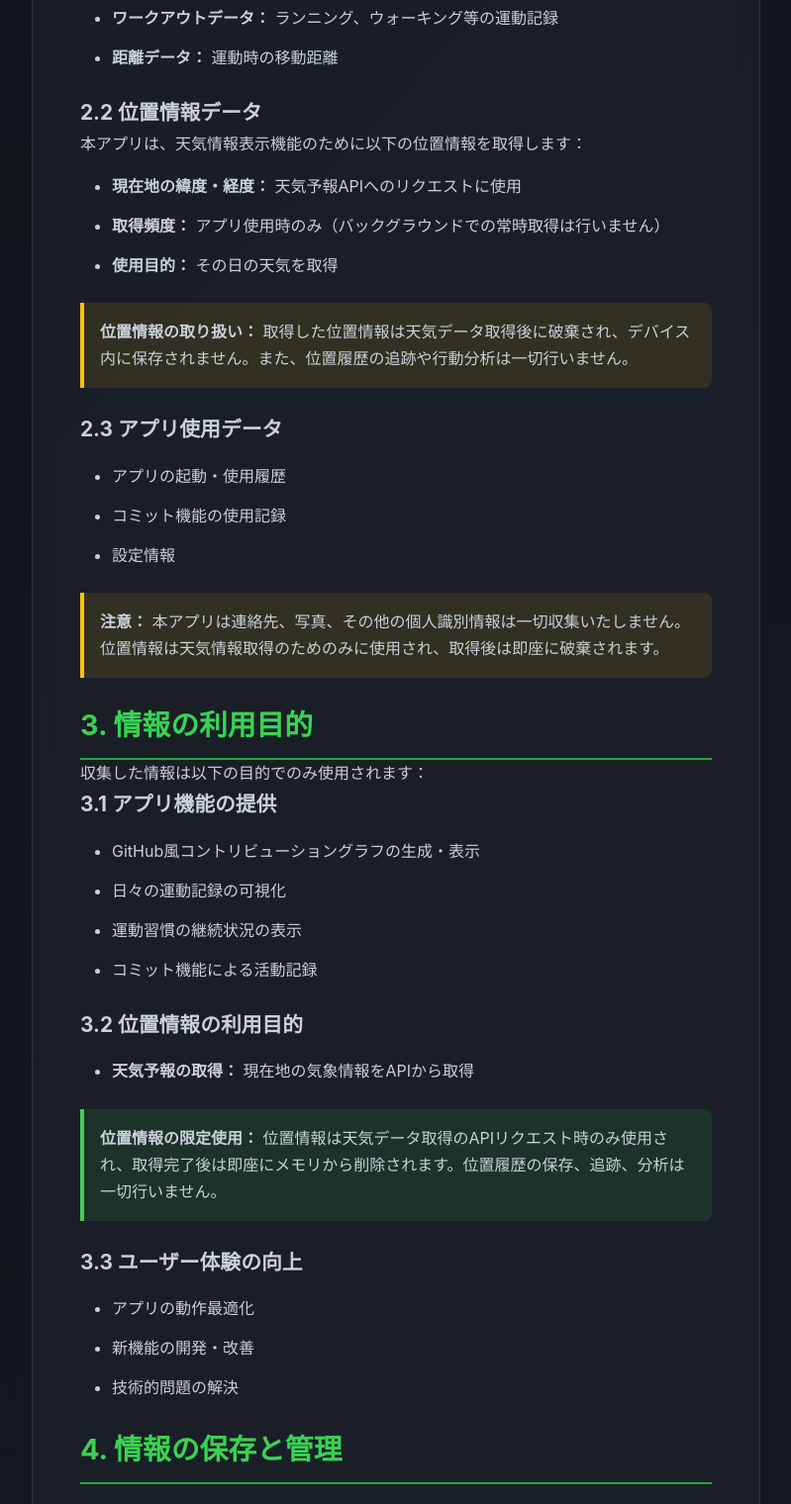
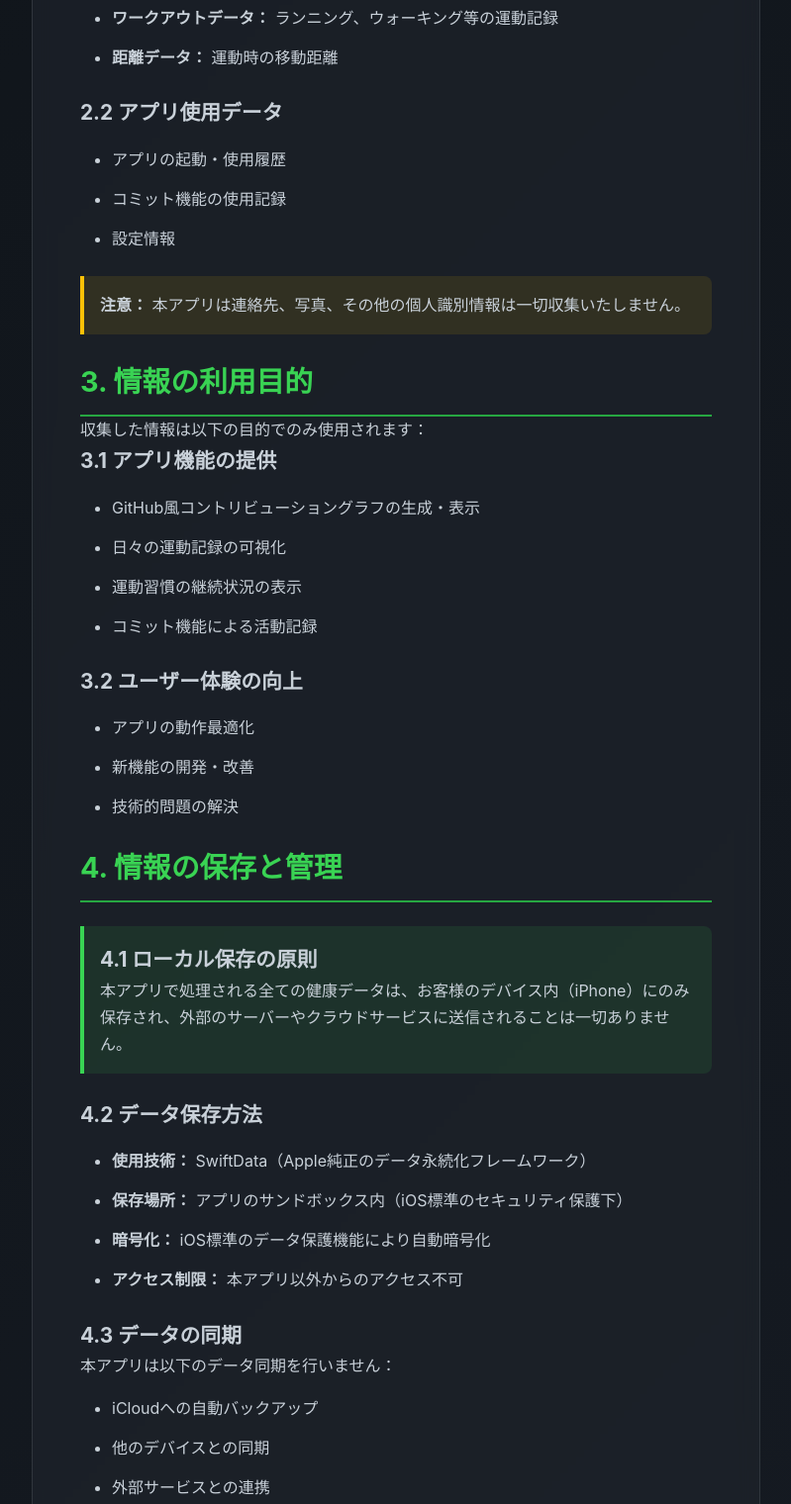
Before and after one commit to noonyuu/RunHub-homepage, a plain HTML site: page privacy.html in a window 1280 px wide. Shown: the part 960-2480 px from the top of the page at 99% size, without its empty margins (240-1039 px from the left). Drawn offline with Linux system fonts and the light colour scheme.

Commit message:
プライバシーポリシーから位置情報データに関する記述を削除

```diff
--- a/privacy.html
+++ b/privacy.html
@@ -234,19 +234,8 @@
           <li><strong>距離データ：</strong> 運動時の移動距離</li>
         </ul>
 
-        <h3>2.2 位置情報データ</h3>
-        <p>本アプリは、天気情報表示機能のために以下の位置情報を取得します：</p>
-        <ul>
-          <li><strong>現在地の緯度・経度：</strong> 天気予報APIへのリクエストに使用</li>
-          <li><strong>取得頻度：</strong> アプリ使用時のみ（バックグラウンドでの常時取得は行いません）</li>
-          <li><strong>使用目的：</strong> その日の天気を取得</li>
-        </ul>
 
-        <div class="important">
-          <p><strong>位置情報の取り扱い：</strong> 取得した位置情報は天気データ取得後に破棄され、デバイス内に保存されません。また、位置履歴の追跡や行動分析は一切行いません。</p>
-        </div>
-
-        <h3>2.3 アプリ使用データ</h3>
+        <h3>2.2 アプリ使用データ</h3>
         <ul>
           <li>アプリの起動・使用履歴</li>
           <li>コミット機能の使用記録</li>
@@ -254,7 +243,7 @@
         </ul>
 
         <div class="important">
-          <p><strong>注意：</strong> 本アプリは連絡先、写真、その他の個人識別情報は一切収集いたしません。位置情報は天気情報取得のためのみに使用され、取得後は即座に破棄されます。</p>
+          <p><strong>注意：</strong> 本アプリは連絡先、写真、その他の個人識別情報は一切収集いたしません。</p>
         </div>
 
         <h2>3. 情報の利用目的</h2>
@@ -268,16 +257,7 @@
           <li>コミット機能による活動記録</li>
         </ul>
 
-        <h3>3.2 位置情報の利用目的</h3>
-        <ul>
-          <li><strong>天気予報の取得：</strong> 現在地の気象情報をAPIから取得</li>
-        </ul>
-
-        <div class="highlight">
-          <p><strong>位置情報の限定使用：</strong> 位置情報は天気データ取得のAPIリクエスト時のみ使用され、取得完了後は即座にメモリから削除されます。位置履歴の保存、追跡、分析は一切行いません。</p>
-        </div>
-
-        <h3>3.3 ユーザー体験の向上</h3>
+        <h3>3.2 ユーザー体験の向上</h3>
         <ul>
           <li>アプリの動作最適化</li>
           <li>新機能の開発・改善</li>
@@ -329,19 +309,6 @@
           <li>必要なデータ種別ごとに個別に許可を選択可能</li>
           <li>いつでもiOSの設定からアクセス許可を変更・取り消し可能</li>
         </ul>
-
-        <h3>6.2 位置情報アクセス許可</h3>
-        <p>天気情報機能を使用するには、位置情報へのアクセス許可が必要です：</p>
-        <ul>
-          <li><strong>許可レベル：</strong> 「アプリの使用中のみ許可」を推奨</li>
-          <li><strong>許可タイミング：</strong> 天気機能初回使用時に要求</li>
-          <li><strong>拒否した場合：</strong> 天気機能は使用できませんが、他の機能は正常に動作</li>
-          <li><strong>変更方法：</strong> iOS設定 > プライバシーとセキュリティ > 位置情報サービス から変更可能</li>
-        </ul>
-
-        <div class="highlight">
-          <p><strong>推奨設定：</strong> 位置情報は「アプリの使用中のみ許可」に設定することを強く推奨します。「常に許可」は必要ありません。</p>
-        </div>
 
         <h3>6.3 Apple社の保護</h3>
         <p>HealthKitデータは、Apple社の厳格なセキュリティ基準により保護されています：</p>
@@ -424,7 +391,6 @@
           <li><strong>開発言語：</strong> Swift</li>
           <li><strong>UIフレームワーク：</strong> SwiftUI</li>
           <li><strong>データ取得：</strong> HealthKit Framework</li>
-          <li><strong>位置情報取得：</strong> Core Location Framework</li>
           <li><strong>データ保存：</strong> SwiftData</li>
           <li><strong>対応OS：</strong> iOS 16.0以降</li>
         </ul>
```
